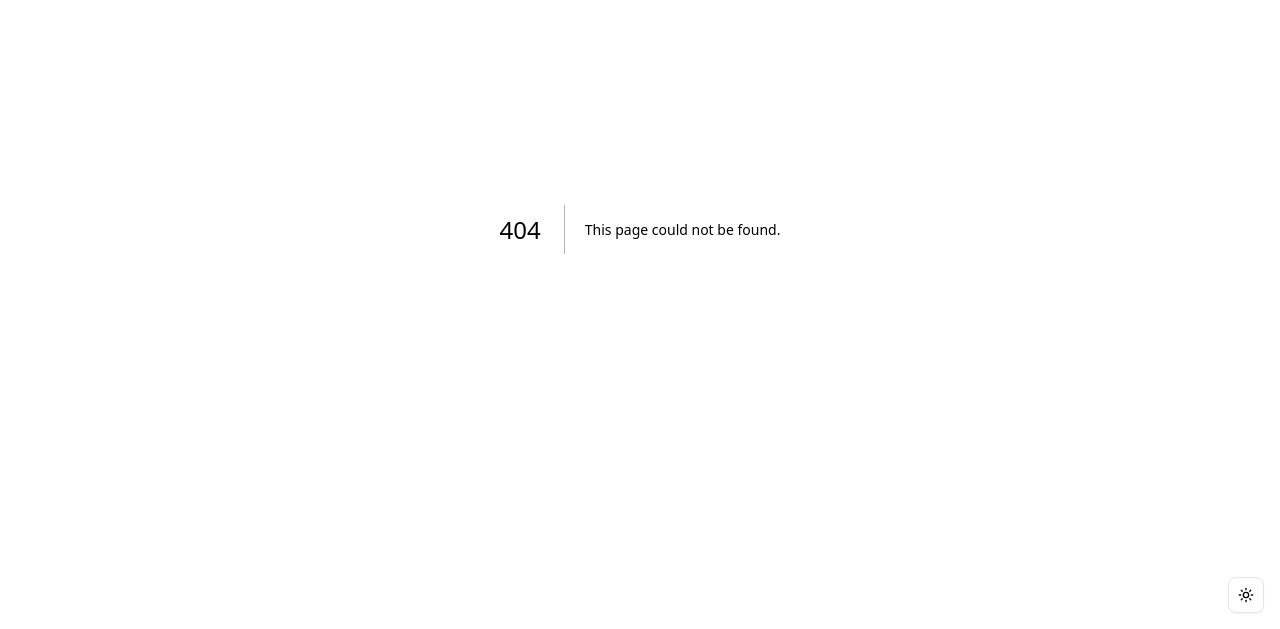
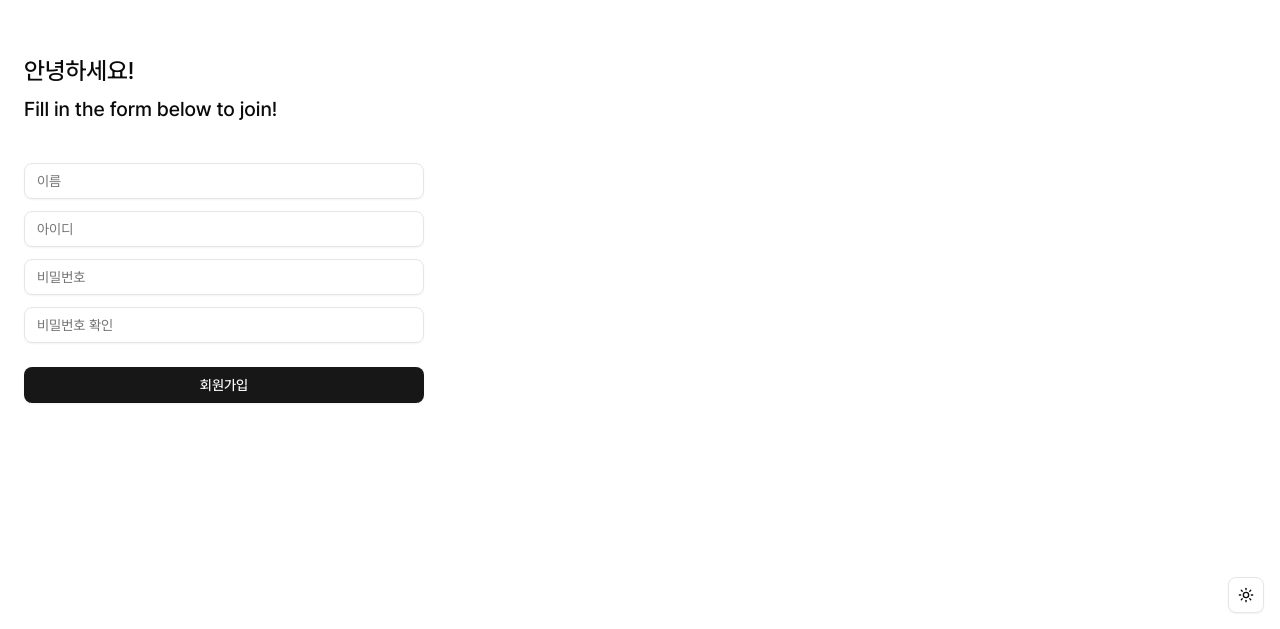
Before and after one commit to sy129lim/nextjs-carrot, a Next.js app: page /create-account in a window 1280 px wide. Before the commit this address had no page. Shown: the part 171-800 px from the top of the page. Built offline with nearby package versions, Linux system fonts and the light colour scheme.

Commit message:
회원가입 페이지 생성-#6.2refinement

```diff
--- /dev/null
+++ b/app/create-account/actions.ts
@@ -0,0 +1,36 @@
+'use server';
+
+import { z } from 'zod';
+
+const checkPasswords = ({
+  password,
+  confirm_password,
+}: {
+  password: string;
+  confirm_password: string;
+}) => password === confirm_password;
+
+const formSchema = z
+  .object({
+    username: z.string().min(3).max(10),
+    memberId: z.string().email(),
+    password: z.string().min(10),
+    confirm_password: z.string().min(10),
+  })
+  .refine(checkPasswords, {
+    message: '비밀번호가 틀립니다.',
+    path: ['confirm_password'],
+  });
+
+export async function createAccount(prevState: unknown, formData: FormData) {
+  const data = {
+    username: formData.get('username'),
+    memberId: formData.get('memberId'),
+    password: formData.get('password'),
+    confirm_password: formData.get('confirm_password'),
+  };
+  const result = formSchema.safeParse(data);
+  if (!result.success) {
+    return result.error.flatten();
+  }
+}
--- /dev/null
+++ b/app/create-account/page.tsx
@@ -0,0 +1,53 @@
+'use client';
+
+import { useFormState } from 'react-dom';
+
+import { Button } from '@/components/ui/button';
+import { Input } from '@/components/ui/input';
+
+import { createAccount } from './actions';
+
+export default function CreateAccount() {
+  const [state, formAction] = useFormState(createAccount, null);
+  return (
+    <div className="flex min-h-screen w-full max-w-md flex-col justify-center gap-10 px-6 py-8">
+      <div className="flex flex-col gap-2 *:font-medium">
+        <h1 className="text-2xl">안녕하세요!</h1>
+        <h2 className="text-xl">Fill in the form below to join!</h2>
+      </div>
+      <form action={formAction} className="flex flex-col gap-3">
+        <Input
+          name="username"
+          type="text"
+          placeholder="이름"
+          required
+          error={state?.fieldErrors.username}
+        />
+        <Input
+          name="memberId"
+          type="memberId"
+          placeholder="아이디"
+          required
+          error={state?.fieldErrors.memberId}
+        />
+        <Input
+          name="password"
+          type="password"
+          placeholder="비밀번호"
+          required
+          error={state?.fieldErrors.password}
+        />
+        <Input
+          name="confirm_password"
+          type="password"
+          placeholder="비밀번호 확인"
+          required
+          error={state?.fieldErrors.confirm_password}
+        />
+        <Button type="submit" className="mt-3 w-full">
+          회원가입
+        </Button>
+      </form>
+    </div>
+  );
+}
--- a/app/page.tsx
+++ b/app/page.tsx
@@ -12,14 +12,22 @@ export default function Home() {
         <span>플랜닥스에 어서오세요!</span>
       </div>
       <div className="mb-9">
-        <Button variant="outline" size="sm">
-          <Link href="/create-account" className="flex h-64 items-center gap-2">
+        <Button variant="outline" size="sm" className="w-full">
+          <Link
+            href="/create-account"
+            className="flex items-center justify-center gap-2"
+          >
             <IconLogin className="" /> 시작하기{' '}
           </Link>
         </Button>
-        <div>
-          <span className="m-1">이미 계정이 있나요?</span>
-          <Link href="/login"> 로그인 </Link>
+        <div className="mt-2 text-center">
+          <span className="mr-1">이미 계정이 있나요?</span>
+          <Link
+            href="/login"
+            className="text-purple-800 underline underline-offset-2"
+          >
+            로그인{' '}
+          </Link>
         </div>
       </div>
     </div>
--- a/components/login-form.tsx
+++ b/components/login-form.tsx
@@ -43,9 +43,9 @@ export function LoginForm({
               <div className="grid gap-3">
                 <Label htmlFor="memberId">아이디</Label>
                 <Input
-                  id="memberId"
+                  // id="memberId"
                   name="memberId"
-                  type="string"
+                  type="memberId"
                   placeholder="아이디를 입력하세요."
                   required
                 />
@@ -55,7 +55,7 @@ export function LoginForm({
                   <Label htmlFor="password">비밀번호</Label>
                 </div>
                 <Input
-                  id="password"
+                  // id="password"
                   name="password"
                   type="password"
                   placeholder="비밀번호를 입력하세요."
--- a/components/ui/input.tsx
+++ b/components/ui/input.tsx
@@ -2,19 +2,30 @@ import * as React from 'react';
 
 import { cn } from '@/lib/utils';
 
-function Input({ className, type, ...props }: React.ComponentProps<'input'>) {
+// interface 추가
+interface InputProps extends React.ComponentProps<'input'> {
+  error?: string[];
+}
+
+function Input({ className, type, error = [], ...props }: InputProps) {
   return (
+    <div>
       <input
         type={type}
         data-slot="input"
         className={cn(
           'file:text-foreground placeholder:text-muted-foreground selection:bg-primary selection:text-primary-foreground dark:bg-input/30 border-input flex h-9 w-full min-w-0 rounded-md border bg-transparent px-3 py-1 text-base shadow-xs transition-[color,box-shadow] outline-none file:inline-flex file:h-7 file:border-0 file:bg-transparent file:text-sm file:font-medium disabled:pointer-events-none disabled:cursor-not-allowed disabled:opacity-50 md:text-sm',
           'focus-visible:border-ring focus-visible:ring-ring/50 focus-visible:ring-[3px]',
-        'aria-invalid:ring-destructive/20 dark:aria-invalid:ring-destructive/40 aria-invalid:border-destructive',
           className,
         )}
         {...props}
       />
+      {error.map((err, index) => (
+        <span key={index} className="text-sm font-medium text-red-500">
+          {err}
+        </span>
+      ))}
+    </div>
   );
 }
 
```
Lines whose indentation alone changed are shown as unchanged.
